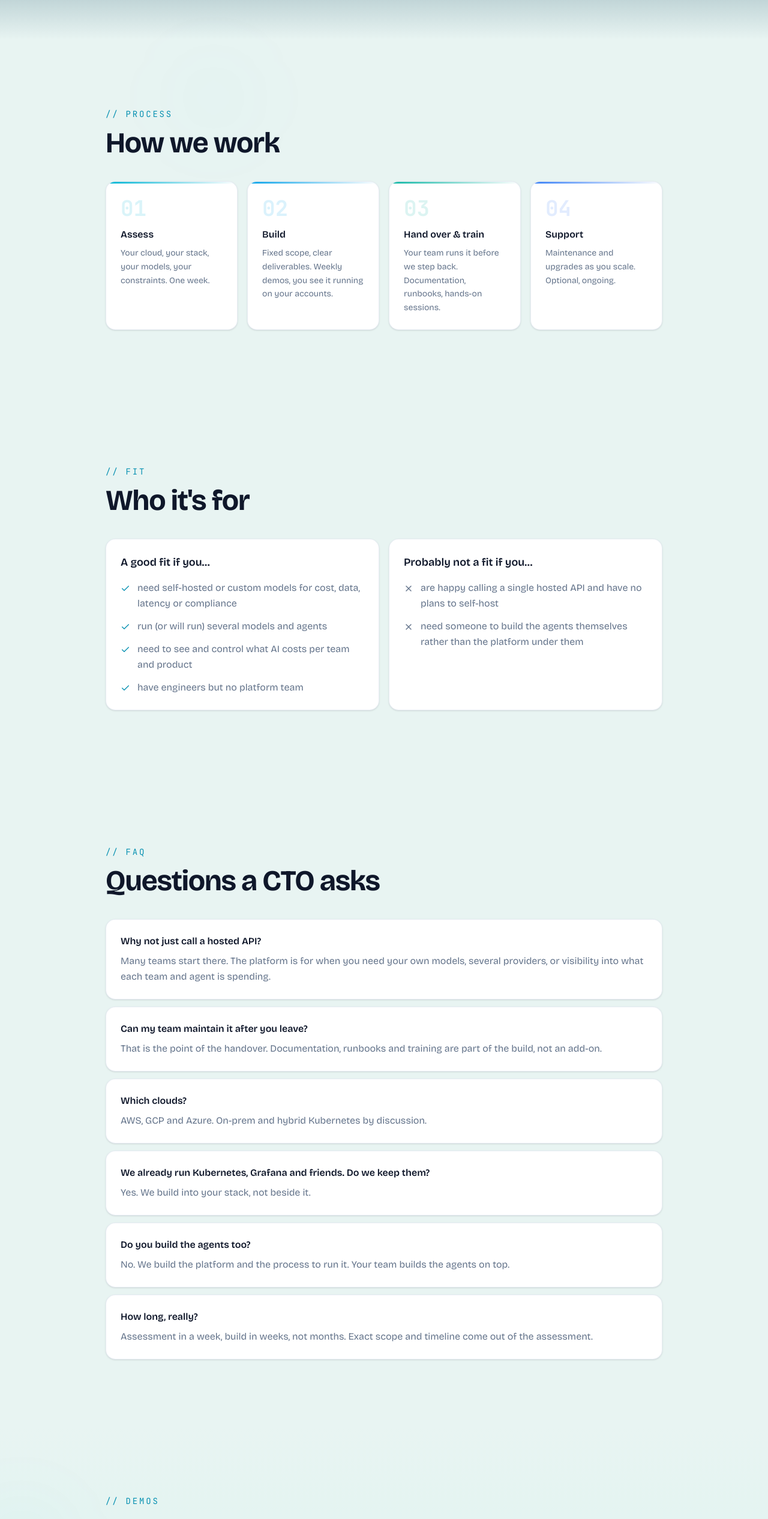
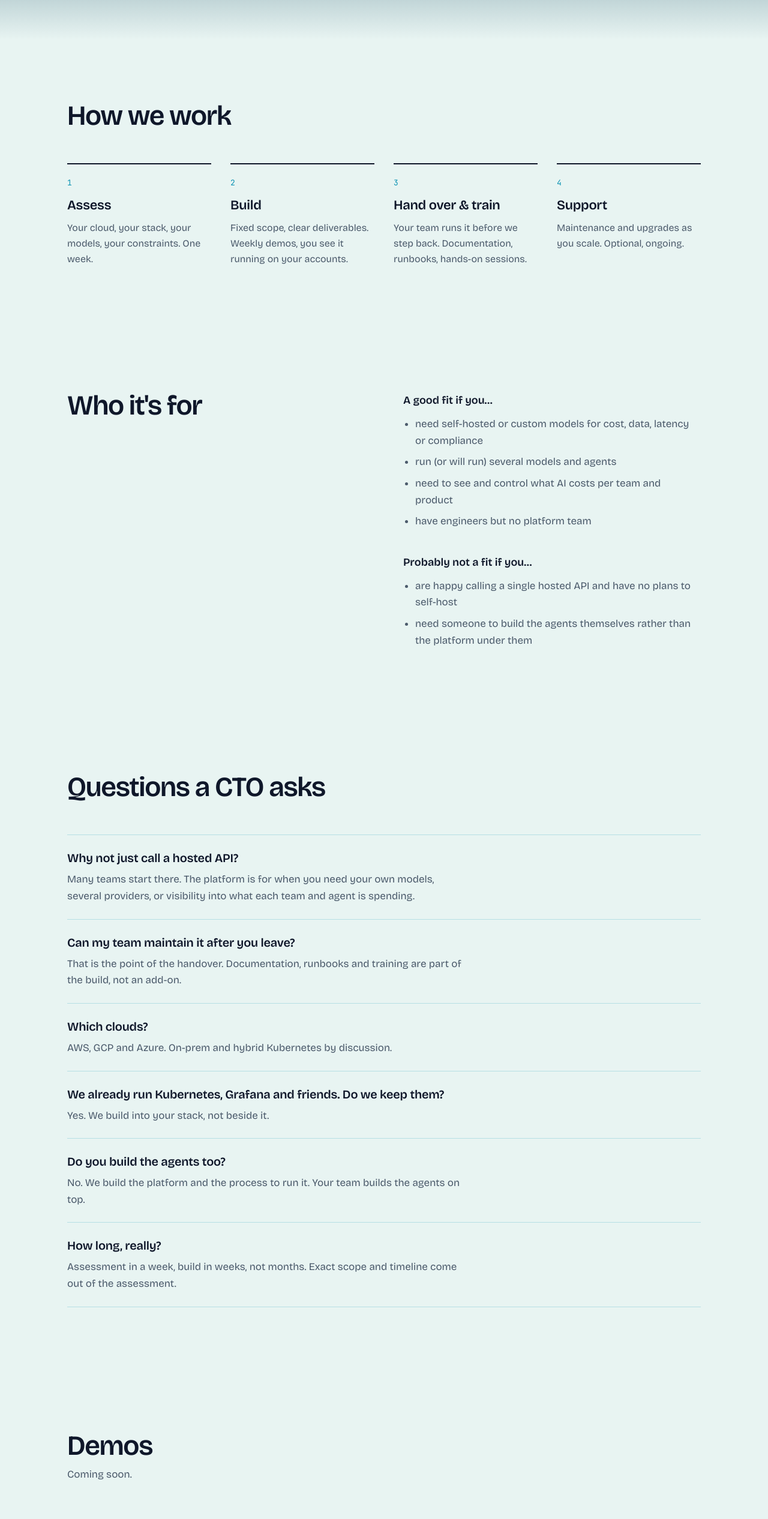
Before and after one commit to Droplet-Labs/droplet-labs.github.io, a Next.js app: page / in a window 1280 px wide. Shown: the part 5534-8066 px from the top of the page at 60% size. Built offline with nearby package versions, Linux system fonts and the light colour scheme.

Commit message:
feat: Light sections in the ruled style
Co-Authored-By: Claude Fable 5.1 <noreply@anthropic.com>

```diff
--- a/src/components/sections/demos.tsx
+++ b/src/components/sections/demos.tsx
@@ -1,36 +1,13 @@
-"use client";
-
 import { demosSection } from "@/lib/constants";
-import { GradientOrb } from "@/components/gradient-orb";
-import { MotionWrapper } from "@/components/motion-wrapper";
 
 export function Demos() {
   return (
-    <section
-      id="demos"
-      className="scroll-mt-20 py-20 md:py-28 relative"
-      style={{
-        background: "linear-gradient(180deg, #e8f4f2 0%, #e0f4f0 100%)",
-      }}
-    >
-      <GradientOrb
-        color="rgba(6,182,212,0.06)"
-        size={200}
-        className="left-[-5%] top-[30%]"
-      />
-
-      <div className="max-w-5xl mx-auto px-6 md:px-12 relative z-10">
-        <MotionWrapper>
-          <span className="font-[family-name:var(--font-jetbrains)] text-sm text-water-dark-cyan tracking-[0.2em]">
-            {demosSection.eyebrow}
-          </span>
-          <h2 className="font-[family-name:var(--font-outfit)] text-4xl md:text-5xl font-bold tracking-tight text-foreground mt-3">
-            {demosSection.heading}
-          </h2>
-          <p className="text-muted-foreground text-base mt-2">
-            {demosSection.note}
-          </p>
-        </MotionWrapper>
+    <section id="demos" className="scroll-mt-16 py-20 md:py-[104px]">
+      <div className="max-w-[1120px] mx-auto px-5 md:px-8">
+        <h2 className="text-[clamp(34px,3.6vw,48px)] font-semibold tracking-[-0.03em] leading-none text-[#0f172a]">
+          {demosSection.heading}
+        </h2>
+        <p className="mt-3 text-[17px] text-[#4b5a6b]">{demosSection.note}</p>
       </div>
     </section>
   );
--- a/src/components/sections/faq.tsx
+++ b/src/components/sections/faq.tsx
@@ -1,39 +1,28 @@
-"use client";
-
-import { motion } from "framer-motion";
 import { faq } from "@/lib/constants";
-import { StaggerGrid, staggerItemVariants } from "@/components/stagger-grid";
-import { MotionWrapper } from "@/components/motion-wrapper";
 
 export function Faq() {
   return (
-    <section id="faq" className="scroll-mt-20 py-20 md:py-28 relative">
-      <div className="max-w-5xl mx-auto px-6 md:px-12 relative z-10">
-        <MotionWrapper>
-          <span className="font-[family-name:var(--font-jetbrains)] text-sm text-water-dark-cyan tracking-[0.2em]">
-            {faq.eyebrow}
-          </span>
-          <h2 className="font-[family-name:var(--font-outfit)] text-4xl md:text-5xl font-bold tracking-tight text-foreground mt-3">
-            {faq.heading}
-          </h2>
-        </MotionWrapper>
+    <section id="faq" className="scroll-mt-16 py-20 md:py-[104px]">
+      <div className="max-w-[1120px] mx-auto px-5 md:px-8">
+        <h2 className="text-[clamp(34px,3.6vw,48px)] font-semibold tracking-[-0.03em] leading-none text-[#0f172a]">
+          {faq.heading}
+        </h2>
 
-        <StaggerGrid className="flex flex-col gap-3 mt-10">
+        <dl className="mt-14 border-t border-[rgba(8,145,178,0.22)]">
           {faq.items.map((item) => (
-            <motion.div
+            <div
               key={item.q}
-              variants={staggerItemVariants}
-              className="bg-white rounded-xl p-6 shadow-sm border border-slate-200/80"
+              className="py-6 border-b border-[rgba(8,145,178,0.22)]"
             >
-              <h3 className="font-[family-name:var(--font-outfit)] text-base font-semibold text-foreground">
+              <dt className="text-xl font-semibold tracking-[-0.01em] text-[#0f172a]">
                 {item.q}
-              </h3>
-              <p className="text-base text-muted-foreground leading-relaxed mt-2">
+              </dt>
+              <dd className="mt-2 text-[17px] text-[#4b5a6b] leading-relaxed max-w-[60ch]">
                 {item.a}
-              </p>
-            </motion.div>
+              </dd>
+            </div>
           ))}
-        </StaggerGrid>
+        </dl>
       </div>
     </section>
   );
--- a/src/components/sections/fit.tsx
+++ b/src/components/sections/fit.tsx
@@ -1,57 +1,27 @@
-"use client";
-
-import { motion } from "framer-motion";
-import { Check, X } from "lucide-react";
 import { fit } from "@/lib/constants";
-import { StaggerGrid, staggerItemVariants } from "@/components/stagger-grid";
-import { MotionWrapper } from "@/components/motion-wrapper";
 
 export function Fit() {
   return (
-    <section id="fit" className="scroll-mt-20 py-20 md:py-28 relative">
-      <div className="max-w-5xl mx-auto px-6 md:px-12 relative z-10">
-        <MotionWrapper>
-          <span className="font-[family-name:var(--font-jetbrains)] text-sm text-water-dark-cyan tracking-[0.2em]">
-            {fit.eyebrow}
-          </span>
-          <h2 className="font-[family-name:var(--font-outfit)] text-4xl md:text-5xl font-bold tracking-tight text-foreground mt-3">
+    <section id="fit" className="scroll-mt-16 py-20 md:py-[104px]">
+      <div className="max-w-[1120px] mx-auto px-5 md:px-8 grid grid-cols-1 md:grid-cols-2 gap-8 md:gap-16">
+        <h2 className="text-[clamp(34px,3.6vw,48px)] font-semibold tracking-[-0.03em] leading-none text-[#0f172a]">
           {fit.heading}
         </h2>
-        </MotionWrapper>
 
-        <StaggerGrid className="grid grid-cols-1 md:grid-cols-2 gap-4 mt-10">
-          {fit.columns.map((column, index) => {
-            const Icon = index === 0 ? Check : X;
-            const iconClass =
-              index === 0 ? "text-water-dark-cyan" : "text-muted-foreground";
-            return (
-              <motion.div
-                key={column.title}
-                variants={staggerItemVariants}
-                className="bg-white rounded-xl p-6 shadow-sm hover:shadow-lg transition-shadow duration-300 border border-slate-200/80"
-              >
-                <h3 className="font-[family-name:var(--font-outfit)] text-lg font-semibold text-foreground">
+        <div className="flex flex-col gap-10">
+          {fit.columns.map((column) => (
+            <div key={column.title}>
+              <h3 className="text-lg font-semibold text-[#0f172a]">
                 {column.title}
               </h3>
-                <ul className="mt-4 flex flex-col gap-3">
+              <ul className="list-disc pl-5 mt-3 space-y-2 text-[17px] text-[#4b5a6b] leading-relaxed">
                 {column.items.map((item) => (
-                    <li
-                      key={item}
-                      className="flex gap-3 text-base text-muted-foreground leading-relaxed"
-                    >
-                      <Icon
-                        size={16}
-                        className={`${iconClass} shrink-0 mt-1.5`}
-                        aria-hidden="true"
-                      />
-                      <span>{item}</span>
-                    </li>
+                  <li key={item}>{item}</li>
                 ))}
               </ul>
-              </motion.div>
-            );
-          })}
-        </StaggerGrid>
+            </div>
+          ))}
+        </div>
       </div>
     </section>
   );
--- a/src/components/sections/how-it-works.tsx
+++ b/src/components/sections/how-it-works.tsx
@@ -1,58 +1,28 @@
-"use client";
-
-import { motion } from "framer-motion";
 import { steps, process } from "@/lib/constants";
-import { GradientOrb } from "@/components/gradient-orb";
-import { StaggerGrid, staggerItemVariants } from "@/components/stagger-grid";
-import { MotionWrapper } from "@/components/motion-wrapper";
 
 export function HowItWorks() {
   return (
-    <section id="how-it-works" className="scroll-mt-20 py-20 md:py-28 relative">
-      <GradientOrb
-        color="rgba(6,182,212,0.04)"
-        size={200}
-        className="left-[20%] top-0"
-      />
+    <section id="how-it-works" className="scroll-mt-16 py-20 md:py-[104px]">
+      <div className="max-w-[1120px] mx-auto px-5 md:px-8">
+        <h2 className="text-[clamp(34px,3.6vw,48px)] font-semibold tracking-[-0.03em] leading-none text-[#0f172a]">
+          {process.heading}
+        </h2>
 
-      <div className="max-w-5xl mx-auto px-6 md:px-12 relative z-10">
-        <MotionWrapper>
-          <span className="font-[family-name:var(--font-jetbrains)] text-sm text-water-dark-cyan tracking-[0.2em]">
-            {process.eyebrow}
-          </span>
-          <h2 className="font-[family-name:var(--font-outfit)] text-4xl md:text-5xl font-bold tracking-tight text-foreground mt-3">
-            {process.heading}
-          </h2>
-        </MotionWrapper>
-
-        <StaggerGrid className="grid grid-cols-2 md:grid-cols-4 gap-4 mt-10">
-          {steps.map((step) => (
-            <motion.div
-              key={step.number}
-              variants={staggerItemVariants}
-              className="bg-white rounded-xl p-6 relative overflow-hidden shadow-sm hover:shadow-lg transition-shadow duration-300 border border-slate-200/80"
-            >
-              <div
-                className="absolute top-0 left-0 right-0 h-[3px] rounded-t-xl"
-                style={{
-                  background: `linear-gradient(90deg, ${step.color}, transparent)`,
-                }}
-              />
-              <span
-                className="font-[family-name:var(--font-jetbrains)] text-4xl font-bold block mb-3"
-                style={{ color: step.colorFaded }}
-              >
-                {step.number}
+        <ol className="grid grid-cols-2 md:grid-cols-4 gap-8 mt-14 list-none p-0">
+          {steps.map((step, index) => (
+            <li key={step.title} className="pt-[18px] border-t-2 border-[#0f172a]">
+              <span className="font-[family-name:var(--font-jetbrains)] text-[13px] text-[#0891b2]">
+                {index + 1}
               </span>
-              <h3 className="font-[family-name:var(--font-outfit)] text-base font-semibold text-foreground">
+              <h3 className="text-[22px] font-semibold tracking-[-0.015em] mt-2.5 text-[#0f172a]">
                 {step.title}
               </h3>
-              <p className="text-sm text-muted-foreground leading-relaxed mt-2">
+              <p className="text-base text-[#4b5a6b] leading-relaxed mt-2">
                 {step.description}
               </p>
-            </motion.div>
+            </li>
           ))}
-        </StaggerGrid>
+        </ol>
       </div>
     </section>
   );
```
Lines whose indentation alone changed are shown as unchanged.
